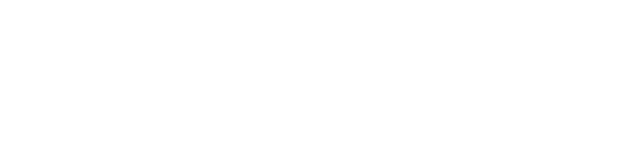
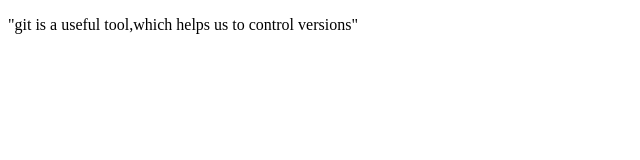
Before and after one commit to sweedface/git-flow, a plain HTML site: page index.html in a window 1280 px wide. Shown: the whole page, without its empty margins (0-640 px from the left). Drawn offline with Linux system fonts and the light colour scheme.

Commit message:
paragraph added

```diff
--- a/index.html
+++ b/index.html
@@ -6,6 +6,6 @@
     <title>Gitflow under control</title>
 </head>
 <body>
-
+    <p>"git is a useful tool,which helps us to control versions"</p>
 </body>
 </html>
```
